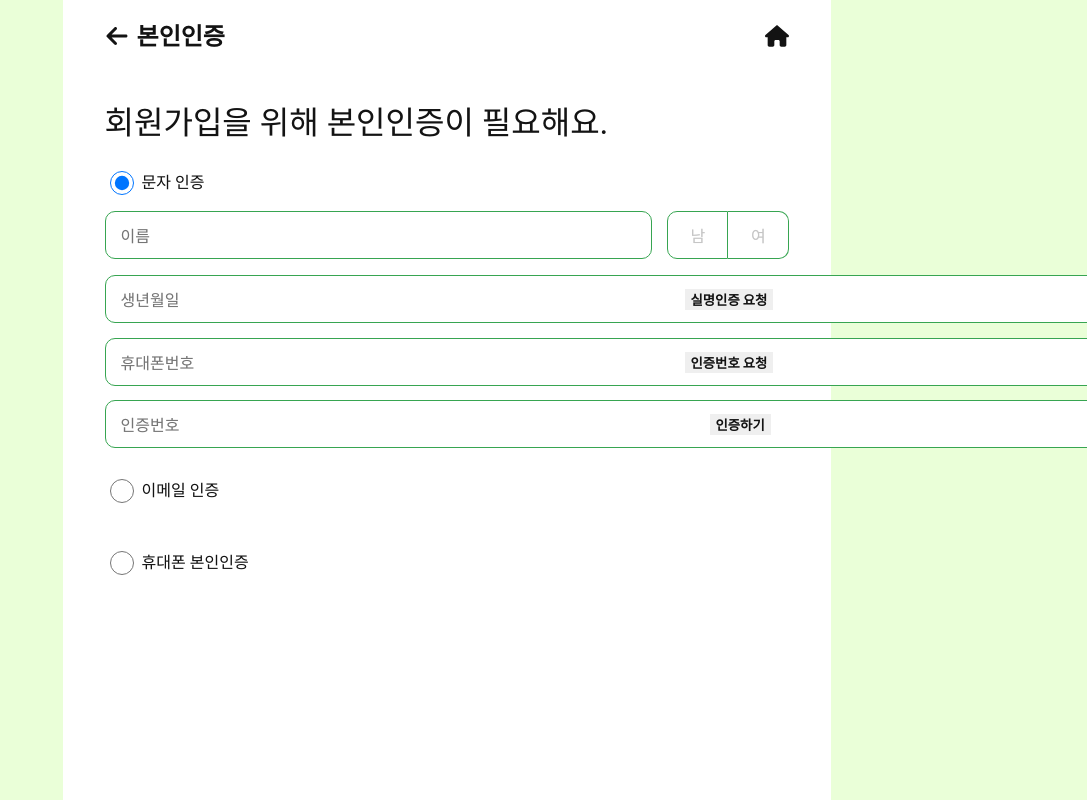
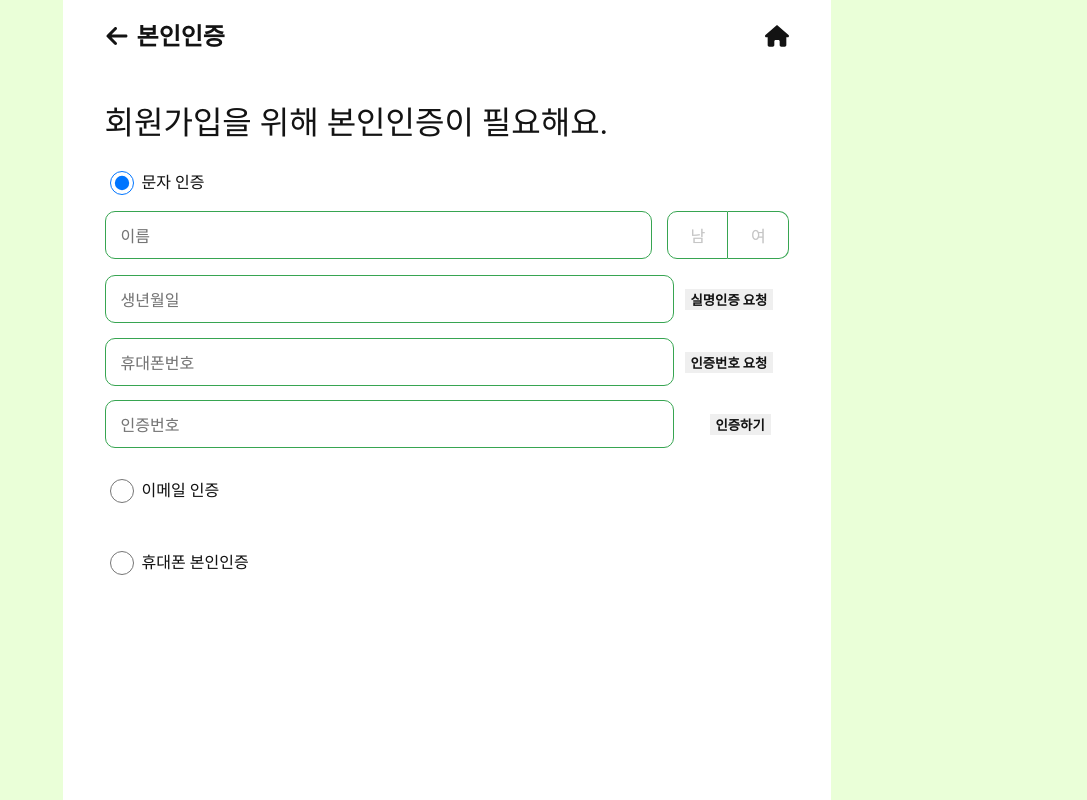
Before and after one commit to nsoe12/DreamGreenTour, a React (Create React App) app in the folder workspace/client/: page /approve in a window 1280 px wide. Shown: the whole page, without its empty margins (193-1280 px from the left). Built offline with nearby package versions, Linux system fonts and the light colour scheme.

Commit message:
인증 수정

```diff
--- a/workspace/client/src/pages/approve/style.js
+++ b/workspace/client/src/pages/approve/style.js
@@ -136,7 +136,7 @@ S.WomanBtn = styled.button.attrs({ type: "button" })`
 S.Input = styled.input`
   position: absolute;
 
-  width: 77.5%;
+  width: 44.5%;
   border: none;
   padding-left: 15px;
   border-radius: 10px;
```
Also changed, not shown: workspace/client/src/pages/airline/Airline.js (indentation only).
